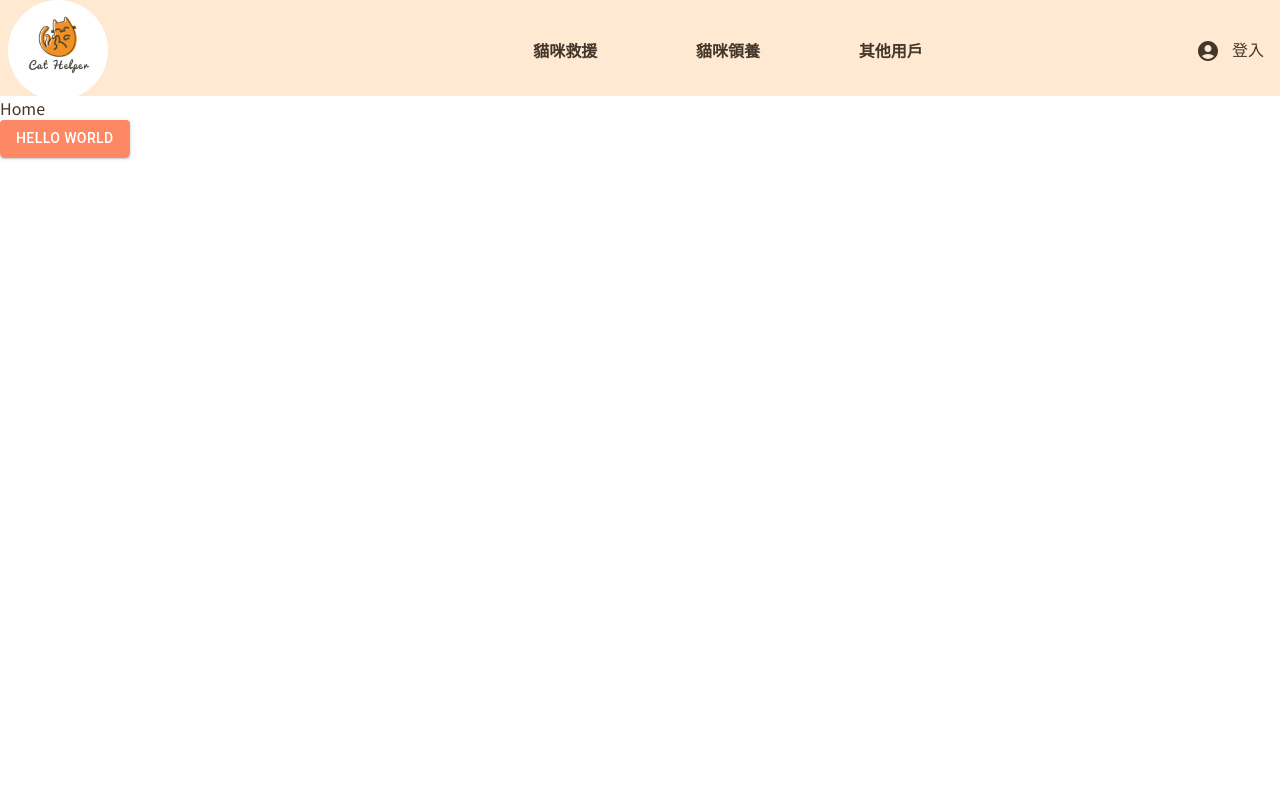
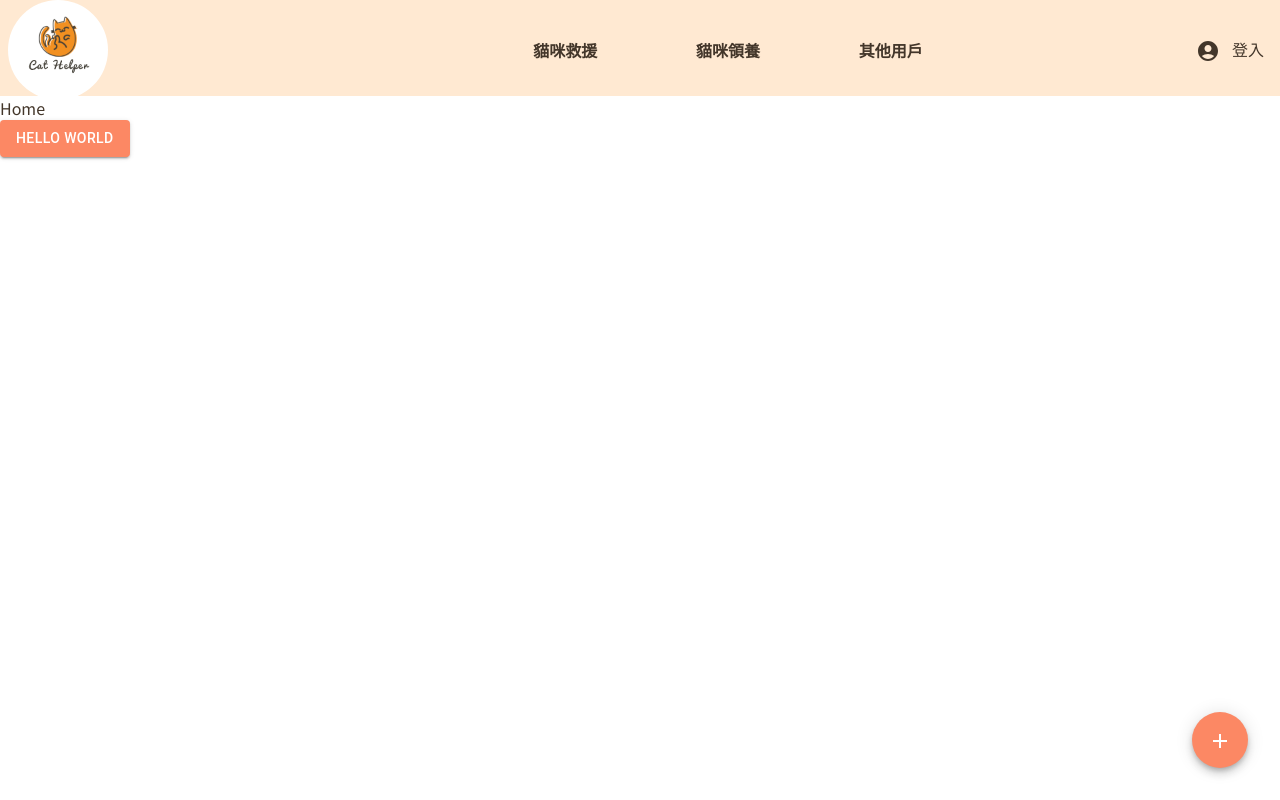
Before and after one commit to Li-Shang-tw/catRescueAdoptPlatform, a React (Vite) app: page / in a window 1280 px wide. Built offline with nearby package versions, Linux system fonts and the light colour scheme.

Commit message:
feat: create speedy dial to show add option

```diff
--- /dev/null
+++ b/src/components/AddWidget.jsx
@@ -0,0 +1,33 @@
+import Box from "@mui/material/Box";
+import SpeedDial from "@mui/material/SpeedDial";
+import SpeedDialIcon from "@mui/material/SpeedDialIcon";
+import SpeedDialAction from "@mui/material/SpeedDialAction";
+
+import CastleIcon from "@mui/icons-material/Castle";
+import MedicationIcon from "@mui/icons-material/Medication";
+const actions = [
+  { icon: <MedicationIcon />, name: "募資專案" },
+  { icon: <CastleIcon />, name: "送養專案" },
+];
+export default function AddWidget() {
+  return (
+    <Box
+      sx={{ height: 320, transform: "translateZ(0px)", flexGrow: 1 }}
+      className="fixed bottom-4 right-4"
+    >
+      <SpeedDial
+        ariaLabel="SpeedDial basic example"
+        sx={{ position: "absolute", bottom: 16, right: 16 }}
+        icon={<SpeedDialIcon />}
+      >
+        {actions.map((action) => (
+          <SpeedDialAction
+            key={action.name}
+            icon={action.icon}
+            tooltipTitle={action.name}
+          />
+        ))}
+      </SpeedDial>
+    </Box>
+  );
+}
--- a/src/page/RootTRoute.jsx
+++ b/src/page/RootTRoute.jsx
@@ -2,12 +2,14 @@
 import { Outlet } from "react-router-dom";
 import Navigator from "../components/Navigator";
 import { useCheckLogin } from "../hooks/useCheckLogin";
+import AddWidget from "../components/AddWidget";
 export default function Root() {
   useCheckLogin();
   return (
     <>
       <Navigator />
       <Outlet />
+      <AddWidget />
     </>
   );
 }
```
